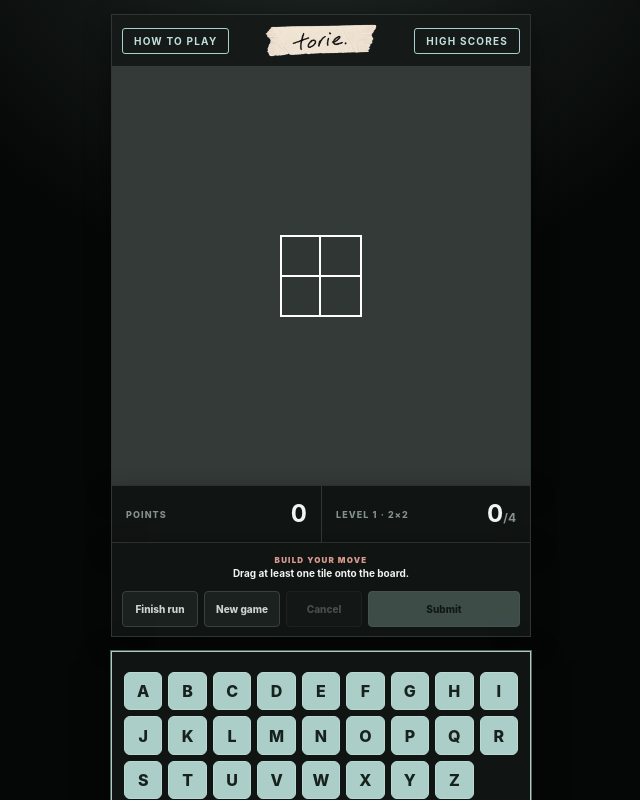
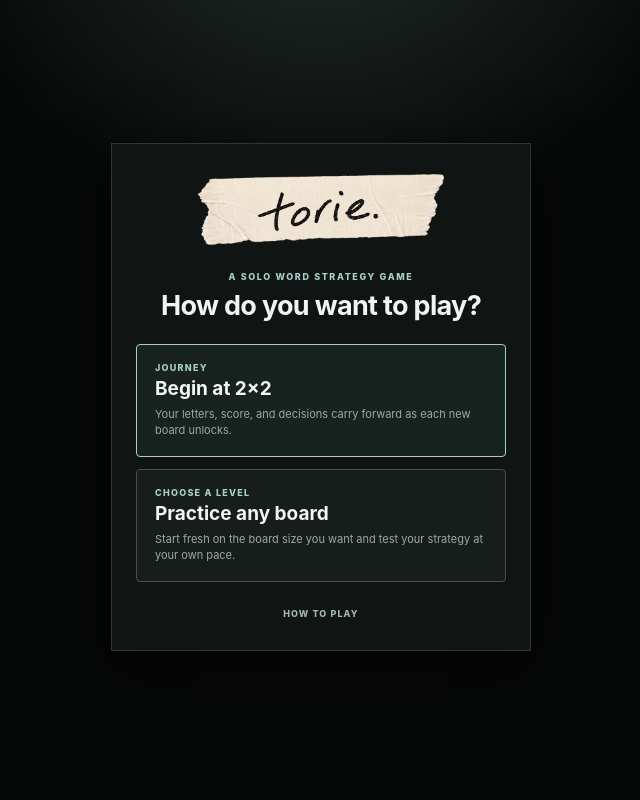
Before and after one commit to mockingbirdstud/torie-solo, a React (Vite) app: page / in a window 1280 px wide. Shown: the top 800 px of the page, without its empty margins (319-959 px from the left). Built offline with nearby package versions, Linux system fonts and the light colour scheme.

Commit message:
Add Journey and Level Play modes

```diff
--- a/src/App.tsx
+++ b/src/App.tsx
@@ -8,12 +8,17 @@ import {validateTentativeMove,type TentativeLetter} from './game/validation'
 
 const clone=<T,>(x:T):T=>structuredClone(x)
 type DragTile={letter:string;row?:number;col?:number}
-interface HighScore {initials:string;score:number;filled:number;level?:number;date:string}
+type GameMode='journey'|'level'
+type Screen='home'|'levels'|'game'
+interface HighScore {initials:string;score:number;filled:number;level?:number;mode?:GameMode;date:string}
 const HIGH_SCORE_KEY='torie-solo-high-scores'
 const loadHighScores=():HighScore[]=>{try{return JSON.parse(localStorage.getItem(HIGH_SCORE_KEY)??'[]')}catch{return []}}
 const ranksAbove=(a:HighScore,b:HighScore)=>b.score-a.score||b.filled-a.filled
 
 export default function App(){
+ const [screen,setScreen]=useState<Screen>('home')
+ const [mode,setMode]=useState<GameMode>('journey')
+ const [selectedLevel,setSelectedLevel]=useState(1)
  const [game,setGame]=useState<GameState>(createGame)
  const [tentative,setTentative]=useState<TentativeLetter[]>([])
  const [dragging,setDragging]=useState<DragTile|null>(null)
@@ -38,8 +43,10 @@ export default function App(){
  const boardTotal=boardSize*boardSize
  const filledCount=game.board.reduce((total,row)=>total+row.filter(Boolean).length,0)
  const previewBonus=check.result.valid?useLetters(player,check.result.placements.filter(x=>x.isNew).map(x=>x.letter)).bonus:0
+ const scoreScope=highScores.filter(entry=>(entry.mode??'journey')===mode&&(mode==='journey'||(entry.level??1)===game.level))
  useEffect(()=>{if(game.status==='playing'&&game.moves.length>0&&!legal&&!tentative.length)finishRun(true)},[legal,game.status,game.moves.length,tentative.length])
  useEffect(()=>{if(!levelNotice)return;const timer=window.setTimeout(()=>setLevelNotice(null),1800);return()=>window.clearTimeout(timer)},[levelNotice])
+ useEffect(()=>{if(mode!=='level'||game.status!=='over'||!isBoardFull(game.board))return;const candidate={initials:'',score:game.players[0].score,filled:boardTotal,level:game.level,mode,date:''};const qualifies=scoreScope.length<10||ranksAbove(candidate,scoreScope.at(-1)!)<0;setInitials('');setEnteringScore(qualifies);setShowScores(true)},[game.status])
 
  function startDrag(letter:string,x:number,y:number,row?:number,col?:number){setDragging({letter,row,col});setDragPoint({x,y})}
  function dropOnBoard(row:number,col:number){
@@ -73,15 +80,19 @@ export default function App(){
    n.players[game.active]={...cycleResult.player,score:n.players[game.active].score+totalScore}
    n.moves.push({id,player:game.active,...input,placements:result.placements,words:result.words,score:totalScore,baseScore:result.score,bonus:cycleResult.bonus})
    n.turn++;n.noMove=[]
-   if(isBoardFull(n.board))return advanceLevel(n)
+   if(isBoardFull(n.board))return mode==='journey'?advanceLevel(n):{...n,status:'over'}
    return n})
-  if(completesLevel&&game.level<MAX_LEVEL)setLevelNotice(game.level+1)
+  if(completesLevel&&mode==='journey'&&game.level<MAX_LEVEL)setLevelNotice(game.level+1)
   setTentative([])
  }
- function finishRun(automatic=false){const qualifies=highScores.length<10||ranksAbove({initials:'',score:player.score,filled:filledCount,level:game.level,date:''},highScores.at(-1)!)<0;setGame(old=>{if(old.status==='over')return old;const n=clone(old);n.undo.push(snapshot(old));n.noMove=[0];n.passes.push({player:0,turn:n.turn,forced:automatic,time:new Date().toLocaleTimeString()});n.status='over';return n});setTentative([]);setConfirmAction(null);setInitials('');setEnteringScore(qualifies);setShowScores(true)}
- function newGame(){setGame(createGame());setTentative([]);setShowScores(false);setEnteringScore(false);setInitials('');setConfirmAction(null)}
+ function finishRun(automatic=false){const candidate={initials:'',score:player.score,filled:filledCount,level:game.level,mode,date:''};const qualifies=scoreScope.length<10||ranksAbove(candidate,scoreScope.at(-1)!)<0;setGame(old=>{if(old.status==='over')return old;const n=clone(old);n.undo.push(snapshot(old));n.noMove=[0];n.passes.push({player:0,turn:n.turn,forced:automatic,time:new Date().toLocaleTimeString()});n.status='over';return n});setTentative([]);setConfirmAction(null);setInitials('');setEnteringScore(qualifies);setShowScores(true)}
+ function resetOverlays(){setTentative([]);setDragging(null);setShowScores(false);setEnteringScore(false);setInitials('');setConfirmAction(null);setLevelNotice(null)}
+ function startJourney(){setMode('journey');setSelectedLevel(1);setGame(createGame());resetOverlays();setScreen('game')}
+ function startLevel(level:number){setMode('level');setSelectedLevel(level);setGame(createGame(level));resetOverlays();setScreen('game')}
+ function newGame(){setGame(createGame(mode==='journey'?1:selectedLevel));resetOverlays()}
+ function goHome(){resetOverlays();setScreen('home')}
  function mutate(fn:(n:GameState)=>void){setGame(old=>{const n=clone(old);n.undo.push(snapshot(old));fn(n);return n});setTentative([])}
- function saveHighScore(){if(initials.length!==3)return;const entry={initials,score:player.score,filled:filledCount,level:game.level,date:new Date().toLocaleDateString()};const next=[...highScores,entry].sort(ranksAbove).slice(0,10);setHighScores(next);localStorage.setItem(HIGH_SCORE_KEY,JSON.stringify(next));setEnteringScore(false)}
+ function saveHighScore(){if(initials.length!==3)return;const entry={initials,score:player.score,filled:filledCount,level:game.level,mode,date:new Date().toLocaleDateString()};const other=highScores.filter(item=>(item.mode??'journey')!==mode||(mode==='level'&&(item.level??1)!==game.level));const scoped=[...scoreScope,entry].sort(ranksAbove).slice(0,10);const next=[...other,...scoped];setHighScores(next);localStorage.setItem(HIGH_SCORE_KEY,JSON.stringify(next));setEnteringScore(false)}
  function Rack(){
   const p=game.players[0],active=game.status==='playing'
   const placed=new Set(tentative.map(x=>x.letter))
@@ -93,13 +104,31 @@ export default function App(){
   </aside>
  }
 
- return <div className={`app ${dragging?'is-dragging':''}`} onPointerMove={movePointer} onPointerUp={endPointer} onPointerCancel={()=>setDragging(null)}>
+ return <div className={`app ${screen!=='game'?'home-app':''} ${dragging?'is-dragging':''}`} onPointerMove={movePointer} onPointerUp={endPointer} onPointerCancel={()=>setDragging(null)}>
+  {screen!=='game'?<main className="home-screen">
+   <img className="home-logo" src={`${import.meta.env.BASE_URL}torie-title.png`} alt="Torie"/>
+   {screen==='home'?<>
+    <p className="home-kicker">A SOLO WORD STRATEGY GAME</p>
+    <h1>How do you want to play?</h1>
+    <div className="mode-cards">
+     <button className="mode-card primary" onClick={startJourney}><span>Journey</span><strong>Begin at 2×2</strong><small>Your letters, score, and decisions carry forward as each new board unlocks.</small></button>
+     <button className="mode-card" onClick={()=>setScreen('levels')}><span>Choose a Level</span><strong>Practice any board</strong><small>Start fresh on the board size you want and test your strategy at your own pace.</small></button>
+    </div>
+    <button className="home-how" onClick={()=>setShowHow(true)}>How to play</button>
+   </>:<>
+    <p className="home-kicker">LEVEL PLAY</p>
+    <h1>Choose your board.</h1>
+    <p className="level-intro">Each level begins with a fresh alphabet and uses Torie's normal reset rules.</p>
+    <div className="level-grid">{Array.from({length:MAX_LEVEL},(_,index)=>{const level=index+1,size=boardSizeForLevel(level);return <button key={level} onClick={()=>startLevel(level)}><strong>{size}×{size}</strong><span>{size*size} spaces</span></button>})}</div>
+    <button className="home-back" onClick={()=>setScreen('home')}>← Back</button>
+   </>}
+  </main>:<>
   <main className="table">
    <Rack/>
    <section className="play-area">
     <div className="board-card">
      <div className="board-toolbar">
-      <button className="how-button" onClick={()=>setShowHow(true)}>How to play</button>
+      <div className="toolbar-left"><button className="how-button" onClick={goHome}>Home</button><button className="how-button" onClick={()=>setShowHow(true)}>How to play</button></div>
       <div className="toolbar-brand"><img src={`${import.meta.env.BASE_URL}torie-title.png`} alt="Torie"/></div>
       <button className="how-button" onClick={()=>{setEnteringScore(false);setShowScores(true)}}>High scores</button>
      </div>
@@ -121,28 +150,32 @@ export default function App(){
    </section>
   </main>
   <section className="dev"><button className="dev-title" onClick={()=>setDevOpen(x=>!x)}>Development tools <span>{devOpen?'−':'+'}</span></button>{devOpen&&<div className="dev-body"><label className="toggle"><input type="checkbox" checked={allowAny} onChange={e=>setAllowAny(e.target.checked)}/> Allow any alphabetic word</label><div className="dev-grid"><div><button onClick={()=>finishRun(true)}>End run</button><button onClick={()=>mutate(n=>{n.board=createBoard(n.board.length);n.moves=[];n.noMove=[];n.status='playing'})}>Clear board</button></div><label>Player remaining<input value={letterSet} onChange={e=>setLetterSet(e.target.value.toUpperCase())}/><button onClick={()=>mutate(n=>{n.players[0].available=[...new Set(letterSet.match(/[A-Z]/g)??[])]})}>Apply</button></label><label>Import / export<textarea value={importText} onChange={e=>setImportText(e.target.value)} placeholder="Game-state JSON"/><button onClick={()=>setImportText(JSON.stringify(snapshot(game),null,2))}>Export</button><button onClick={()=>{try{const x=JSON.parse(importText);setGame({...x,level:x.level??9,undo:[]});setTentative([])}catch{alert('That JSON could not be imported.')}}}>Import</button></label></div></div>}</section>
+  </>}
   {showHow&&<div className="how-overlay" role="presentation" onPointerDown={e=>{if(e.target===e.currentTarget)setShowHow(false)}}>
    <section className="how-modal" role="dialog" aria-modal="true" aria-labelledby="how-title">
     <button className="how-close" onClick={()=>setShowHow(false)} aria-label="Close how to play">×</button>
     <p className="how-kicker">How to Play</p>
-    <h2 id="how-title">Build Your Way to 100.</h2>
-    <p>Begin with four spaces. Fill each connected board with valid words to unlock the next square: 4, 9, 16, 25—and ultimately 100.</p>
+    <h2 id="how-title">Build Connected Words.</h2>
+    <p>Drag letters onto the board and connect valid words crossword-style. Start the first word anywhere, then make every new move touch the words already in play.</p>
+    <h3>Journey</h3>
+    <p>Begin with four spaces. Fill each board to unlock the next square: 4, 9, 16, 25—and ultimately 100.</p>
     <p>Your letters carry forward from one level to the next. Every early choice changes what remains possible on the larger boards ahead.</p>
-    <p>Start your first word anywhere. Then build connected words by dragging your tiles onto the board, crossword style.</p>
+    <h3>Level Play</h3>
+    <p>Choose any board from 2×2 through 10×10. Each practice run begins with a fresh alphabet and ends when you finish the board, finish the run, or run out of legal moves.</p>
     <h3>Use Every Letter Wisely.</h3>
     <p>Use all five vowels and they refresh. Use every consonant and the full alphabet refreshes. Clear both together to earn a 10-point bonus.</p>
     <p>Every new tile scores 1 point. Your letters and points carry forward as the boards grow, so plan for the board in front of you—and the levels still to come.</p>
-    <p className="how-ending">The run ends when there are no legal moves left. How many square levels can you conquer?</p>
+    <p className="how-ending">Plan the board in front of you—and, in Journey, every board still to come.</p>
    </section>
   </div>}
   {showScores&&<div className="score-overlay" role="presentation" onPointerDown={e=>{if(e.target===e.currentTarget&&!enteringScore)setShowScores(false)}}>
    <section className="score-modal" role="dialog" aria-modal="true" aria-labelledby="scores-title">
     {!enteringScore&&<button className="how-close" onClick={()=>setShowScores(false)} aria-label="Close high scores">×</button>}
-    <p className="how-kicker">Torie Solo</p>
+    <p className="how-kicker">{mode==='journey'?'Journey':`${boardSize}×${boardSize} Level Play`}</p>
     <h2 id="scores-title">{enteringScore?'New High Score':'High Scores'}</h2>
     {enteringScore&&<div className="score-entry"><p><strong>{player.score}</strong> points · Level {game.level} · {filledCount}/{boardTotal}</p><label htmlFor="initials">Enter your initials</label><input id="initials" value={initials} maxLength={3} autoComplete="off" inputMode="text" onChange={e=>setInitials((e.target.value.match(/[A-Za-z]/g)??[]).join('').toUpperCase().slice(0,3))} placeholder="AAA"/><button onClick={saveHighScore} disabled={initials.length!==3}>Save score</button></div>}
-    <ol className="score-list">{highScores.map((entry,index)=><li key={`${entry.initials}-${entry.score}-${entry.filled}-${entry.date}-${index}`}><span className="score-rank">{index+1}</span><b>{entry.initials}</b><strong>{entry.score}</strong><span>L{entry.level??1}</span><small>{entry.date}</small></li>)}</ol>
-    {!enteringScore&&highScores.length===0&&<p className="empty-scores">No scores yet. Finish a run to set the first one.</p>}
+    <ol className="score-list">{scoreScope.map((entry,index)=><li key={`${entry.initials}-${entry.score}-${entry.filled}-${entry.date}-${index}`}><span className="score-rank">{index+1}</span><b>{entry.initials}</b><strong>{entry.score}</strong><span>{mode==='journey'?`L${entry.level??1}`:`${entry.filled}/${boardTotal}`}</span><small>{entry.date}</small></li>)}</ol>
+    {!enteringScore&&scoreScope.length===0&&<p className="empty-scores">No scores yet. Finish a run to set the first one.</p>}
    </section>
   </div>}
   {confirmAction&&<div className="score-overlay" role="presentation" onPointerDown={e=>{if(e.target===e.currentTarget)setConfirmAction(null)}}>
@@ -155,6 +188,6 @@ export default function App(){
   </div>}
   {levelNotice&&<div className="level-notice" role="status"><strong>LEVEL {levelNotice} UNLOCKED</strong><span>{boardSizeForLevel(levelNotice)}×{boardSizeForLevel(levelNotice)} BOARD</span></div>}
   {dragging&&<div className={`drag-ghost letter-tile stone-${game.active}`} style={{left:dragPoint.x,top:dragPoint.y}}><span>{dragging.letter}</span></div>}
-  {game.status==='over'&&<div className="gameover"><div><p>RUN COMPLETE</p><h2>Level {game.level} · {filledCount} of {boardTotal} spaces</h2><strong>{game.players[0].score} points</strong><button onClick={newGame}>Play again</button></div></div>}
+  {screen==='game'&&game.status==='over'&&!showScores&&<div className="gameover"><div><p>{mode==='journey'?'JOURNEY COMPLETE':'LEVEL COMPLETE'}</p><h2>{boardSize}×{boardSize} · {filledCount} of {boardTotal} spaces</h2><strong>{game.players[0].score} points</strong><div className="gameover-actions"><button onClick={goHome}>Home</button><button onClick={newGame}>Play again</button></div></div></div>}
  </div>
 }
--- a/src/theme.css
+++ b/src/theme.css
@@ -152,6 +152,17 @@ h1 {
 
 .board-toolbar .how-button:last-child {
   justify-self: end;
+}
+
+.toolbar-left {
+  display: flex;
+  justify-self: start;
+  gap: 5px;
+}
+
+.toolbar-left .how-button {
+  padding-inline: 7px;
+  font-size: 8px;
 }
 
 .toolbar-brand {
@@ -877,6 +888,161 @@ body {
   font-size: 8px;
 }
 
+/* Home and mode selection */
+.home-app {
+  display: grid;
+  min-height: 100dvh;
+  place-items: center;
+  padding: max(22px, env(safe-area-inset-top)) 18px max(28px, env(safe-area-inset-bottom));
+}
+
+.home-screen {
+  width: min(100%, 420px);
+  border: 1px solid #303633;
+  padding: 28px 24px 24px;
+  background: #101412;
+  box-shadow: 0 18px 55px #000a;
+  text-align: center;
+}
+
+.home-logo {
+  display: block;
+  width: min(250px, 72vw);
+  max-height: 96px;
+  margin: 0 auto 24px;
+  object-fit: contain;
+}
+
+.home-kicker {
+  margin: 0 0 8px;
+  color: #a8d0cc;
+  font-size: 9px;
+  font-weight: 800;
+  letter-spacing: .18em;
+}
+
+.home-screen h1 {
+  min-width: 0;
+  margin: 0 0 23px;
+  padding: 0;
+  clip-path: none;
+  color: #f0f4f2;
+  background: none;
+  box-shadow: none;
+  font: 700 27px/1.15 Inter, ui-sans-serif, system-ui, sans-serif;
+  letter-spacing: -.025em;
+  transform: none;
+}
+
+.mode-cards {
+  display: grid;
+  gap: 12px;
+}
+
+.mode-card {
+  display: flex;
+  width: 100%;
+  flex-direction: column;
+  align-items: flex-start;
+  gap: 4px;
+  border: 1px solid #46504c;
+  border-radius: 4px;
+  padding: 17px 18px;
+  color: #dce4e1;
+  background: #171d1b;
+  text-align: left;
+}
+
+.mode-card.primary {
+  border-color: #a9cec6;
+  background: #18231f;
+}
+
+.mode-card span {
+  color: #a8d0cc;
+  font-size: 9px;
+  font-weight: 800;
+  letter-spacing: .14em;
+  text-transform: uppercase;
+}
+
+.mode-card strong {
+  color: #f1f5f3;
+  font-size: 19px;
+}
+
+.mode-card small {
+  margin-top: 3px;
+  color: #9ea8a4;
+  font-size: 11px;
+  line-height: 1.45;
+}
+
+.mode-card:hover,
+.mode-card:focus-visible,
+.level-grid button:hover,
+.level-grid button:focus-visible {
+  border-color: #c5e1dc;
+  background: #202b27;
+}
+
+.home-how,
+.home-back {
+  margin-top: 19px;
+  border: 0;
+  padding: 7px 10px;
+  color: #9fb9b4;
+  background: transparent;
+  font-size: 9px;
+  font-weight: 800;
+  letter-spacing: .12em;
+  text-transform: uppercase;
+}
+
+.level-intro {
+  max-width: 310px;
+  margin: -11px auto 21px;
+  color: #99a39f;
+  font-size: 11px;
+  line-height: 1.5;
+}
+
+.level-grid {
+  display: grid;
+  grid-template-columns: repeat(3, 1fr);
+  gap: 8px;
+}
+
+.level-grid button {
+  display: flex;
+  min-height: 68px;
+  flex-direction: column;
+  align-items: center;
+  justify-content: center;
+  gap: 3px;
+  border: 1px solid #3d4642;
+  border-radius: 4px;
+  color: #e7eeeb;
+  background: #171d1b;
+}
+
+.level-grid strong {
+  font-size: 18px;
+}
+
+.level-grid span {
+  color: #87928d;
+  font-size: 8px;
+  letter-spacing: .08em;
+  text-transform: uppercase;
+}
+
+.gameover-actions {
+  display: flex;
+  justify-content: center;
+  gap: 8px;
+}
+
 @media (max-width: 620px) {
   .app {
     padding: 8px 12px 24px;
@@ -902,6 +1068,15 @@ body {
   .toolbar-brand img {
     width: 96px;
     max-height: 38px;
+  }
+
+  .toolbar-left {
+    gap: 3px;
+  }
+
+  .toolbar-left .how-button {
+    padding-inline: 5px;
+    font-size: 7px;
   }
 
   .move-bar {
@@ -934,6 +1109,10 @@ body {
   .how-modal h2 {
     font-size: 24px;
   }
+
+  .home-screen {
+    padding: 24px 18px 20px;
+  }
 }
 
 @media (max-width: 1024px) {
```
